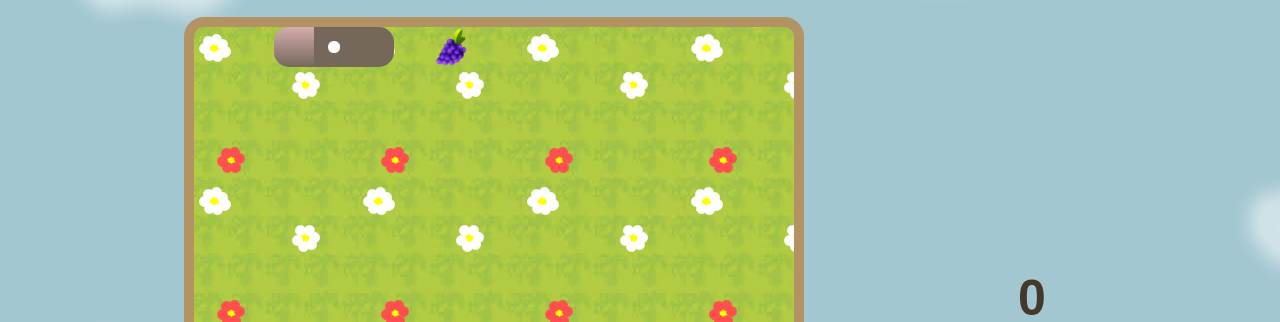
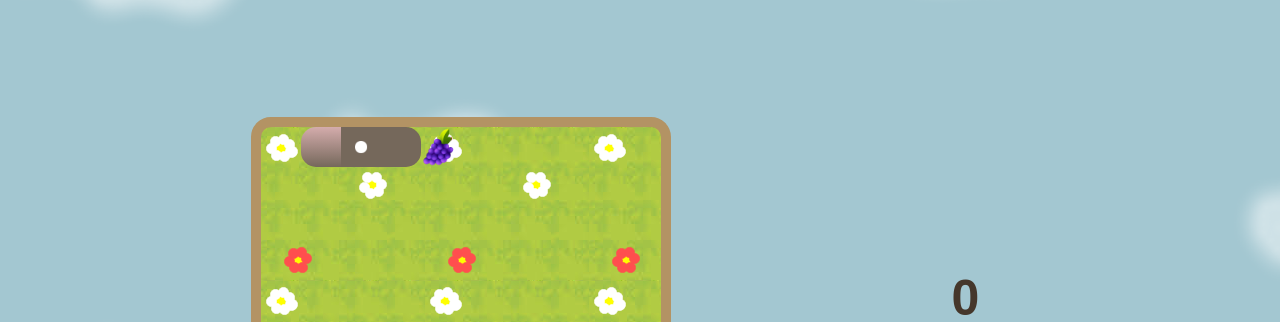
Before and after one commit to SugarrMango/snake-game, a plain HTML site: page pages/game/index.html in a window 1280 px wide. Shown: the part 131-453 px from the top of the page. Drawn offline with Linux system fonts and the light colour scheme.

Commit message:
feat: calculate board's width and height based on its size

```diff
--- a/pages/game/game.css
+++ b/pages/game/game.css
@@ -11,8 +11,6 @@ main {
 
 .board {
   position: relative;
-  width: 600px;
-  height: 600px;
   border: 10px solid #b39364;
   background-image: url("/assets/flower.png");
   /* background-color: #afd1a3;*/
--- a/pages/game/main.js
+++ b/pages/game/main.js
@@ -8,9 +8,12 @@ let statsText = document.querySelector(".lose-modal .stats");
 
 let mangoContainerElement = document.querySelector(".mango-container");
 let timerElement = document.querySelector(".timer");
-let boardSize = 15;
+let boardSize = 10;
 
 function setupScene() {
+  board.style.width = `${boardSize * 40}px`;
+  board.style.height = `${boardSize * 40}px`;
+
   // for i in range(400):
   for (let i = 0; i < boardSize * boardSize; i += 1) {
     let cell = document.createElement("div");
```
